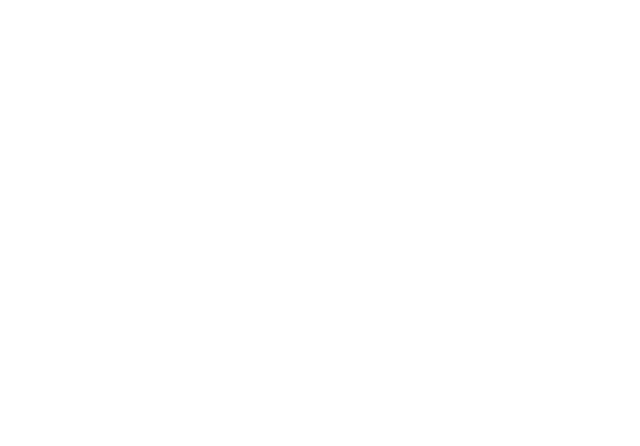
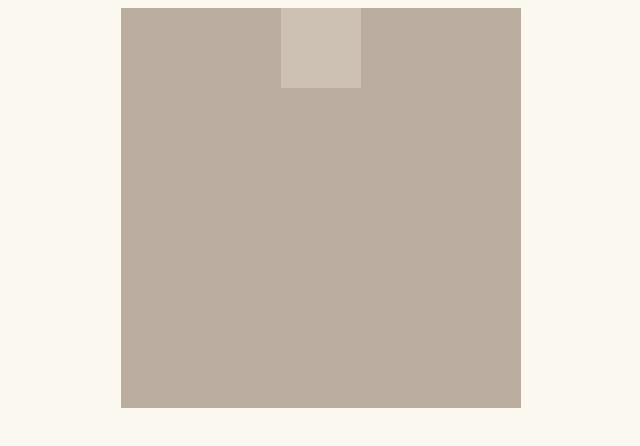
Before and after one commit to imxlss/code-snippet, a plain HTML site: page Minesweeper/index.html in a window 1280 px wide. Shown: the whole page, without its empty margins (319-959 px from the left). Drawn offline with Linux system fonts and the light colour scheme.

Commit message:
update minesweeper 样式

```diff
--- a/Minesweeper/index.html
+++ b/Minesweeper/index.html
@@ -6,9 +6,13 @@
   <meta name="viewport" content="width=device-width, initial-scale=1.0">
   <meta http-equiv="X-UA-Compatible" content="ie=edge">
   <title>Document</title>
+  <link rel="stylesheet" href="./style.css">
 </head>
 
 <body>
+  <ul>
+    <li></li>
+  </ul>
 
 </body>
 <!-- <script src="./main_v0.js"></script> -->
--- /dev/null
+++ b/Minesweeper/style.css
@@ -0,0 +1,26 @@
+body {
+  background-color: #faf8ef;
+}
+
+ul {
+  margin-block-start: 0;
+  margin-block-end: 0;
+  padding-inline-start: 0;
+}
+
+ul {
+  height: 400px;
+  width: 400px;
+  margin: 0 auto;
+  background-color: #bbada0;
+  display: flex;
+  justify-content: space-around;
+  flex-wrap: wrap;
+}
+
+li {
+  list-style: none;
+  height: 80px;
+  width: 80px;
+  background-color: rgba(238, 228, 218, 0.35);
+}
```
